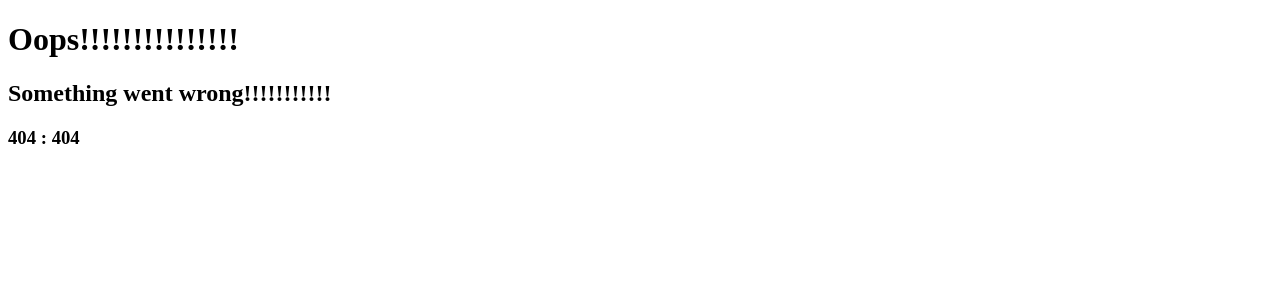
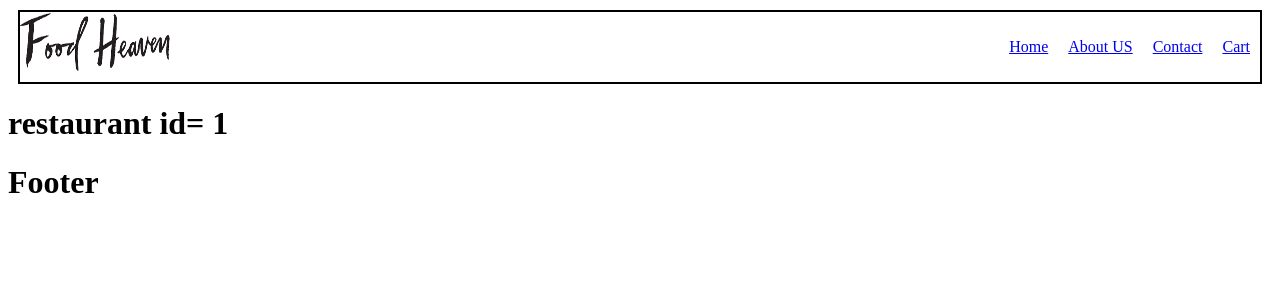
Before and after one commit to nikhilchowdary1918/ReactStunts, a React (Vite) app: page /restmenu/1 in a window 1280 px wide. Before the commit this address had no page. Shown: the top 300 px of the page. Built offline with nearby package versions, Linux system fonts and the light colour scheme.

Commit message:
Dynamic routing

```diff
--- a/src/App.js
+++ b/src/App.js
@@ -5,14 +5,16 @@ import Body from "./components/Body";
 import Footer from "./components/Footer";
 import About from "./components/About";
 import ErrorPage from "./components/ErrorPage";
-import { createBrowserRouter,RouterProvider } from "react-router-dom";
+import Contact from "./components/Contact";
+import RestaurantMenu from "./components/RestaurantMenu";
+import { createBrowserRouter,RouterProvider, Outlet } from "react-router-dom";
 
 
 const AppLayout=() =>{
   return(
     <>
     <Header/>
-    <Body/>
+    <Outlet/>
     <Footer/>
     </>
   )
@@ -21,12 +23,27 @@ const AppLayout=() =>{
   {
     path:"/",
     element:<AppLayout/>,
-    errorElement:<ErrorPage/>
+    errorElement:<ErrorPage/>,
+    children:[
+      {
+        path:"/",
+        element:<Body/>
+      },
+      {
+        path:"/about",
+        element:<About/>
+      },
+      {
+        path:"/contact",
+        element:<Contact/>
+      },
+      {
+        path:"/restmenu/:resid",
+        element:<RestaurantMenu/>
+      }
+
+    ]
   },
-  {
-    path:"/About",
-    element:<About/>
-  }
  ])
 const root= ReactDOM.createRoot(document.getElementById("root"));
 root.render(<RouterProvider router={appRouter}/>);
--- a/src/components/About.js
+++ b/src/components/About.js
@@ -2,7 +2,7 @@ const About=()=>{
     return(
         <div>
         <h1>You got into About using router</h1>
-        <p>This is a basic food app, for your food devlivery. This is names as FoodHeaven</p>
+        <p>This is a basic food app, for your food devlivery. This is named as FoodHeaven</p>
         </div>
     )
 
--- a/src/components/Body.js
+++ b/src/components/Body.js
@@ -19,7 +19,6 @@ const Body= () =>{
     async function getRestfromapi(){
       const data = await fetch("https://www.swiggy.com/dapi/restaurants/list/v5?lat=12.9622536&lng=77.6979885&is-seo-homepage-enabled=true&page_type=DESKTOP_WEB_LISTING");
       const json = await data.json();
-      console.log(json)
       const arrayOfCards = json.data.cards;
       const restaurant_list = "restaurant_grid_listing";
       for (const cardObj of arrayOfCards) {
--- /dev/null
+++ b/src/components/Contact.js
@@ -0,0 +1,6 @@
+const Contact=()=>{
+    return(
+        <h1>This is CONTACT Page</h1>
+    )
+}
+export default Contact;
--- a/src/components/ErrorPage.js
+++ b/src/components/ErrorPage.js
@@ -7,7 +7,7 @@ const ErrorPage=() =>{
         <>
         <h1>Oops!!!!!!!!!!!!!!!</h1>
         <h2>Something went wrong!!!!!!!!!!!</h2>
-        <h3>{Err.status + " : " + Err.status}</h3>
+        <h3>{Err.status + " : " + Err.statusText}</h3>
         </>
     )
 }
--- a/src/components/Header.js
+++ b/src/components/Header.js
@@ -1,5 +1,5 @@
-import { useState } from 'react';
-import logo from '../logo.png'
+import logo from '../logo.png';
+import { Link } from 'react-router-dom';
 const Title = () => {
   return (
     <a href="/">
@@ -17,10 +17,16 @@ const Header = () => {
 
         <div className="nav-items">
           <ul>
-            <li>Home</li>
-            <li>About US</li>
-            <li>Contact</li>
-            <li>Cart</li>
+          <li>
+            <Link to="/">Home</Link>
+          </li>
+          <li>
+            <Link to="/about">About US</Link>
+          </li>
+          <li>
+            <Link to="/contact">Contact</Link></li>
+          <li>
+          <Link to="/cart">Cart</Link></li>
           </ul>
         </div>
       </div>
--- /dev/null
+++ b/src/components/RestaurantMenu.js
@@ -0,0 +1,26 @@
+import { useParams } from "react-router-dom";
+import { useEffect,useState } from "react";
+const RestaurantMenu= ()=>{
+    const {resid}= useParams();
+
+    // const[restaurant,setRestaurant]=useState();
+
+    // useEffect(()=>{
+    //     getRestaurantInfo()
+    // },[]);
+
+    // async function getRestaurantInfo(){
+    //     const data = await fetch("https://www.swiggy.com/dapi/restaurants/list/v5?lat=12.9622536&lng=77.6979885&is-seo-homepage-enabled=true&page_type=DESKTOP_WEB_LISTING");
+    //     const json = await data.json();
+    //     console.log(json.data);
+    //     setRestaurant(json.data);
+    // }
+
+    return(
+        <div>
+            <h1>restaurant id= {resid}</h1>
+
+        </div>
+    )
+}
+export default RestaurantMenu;
```
